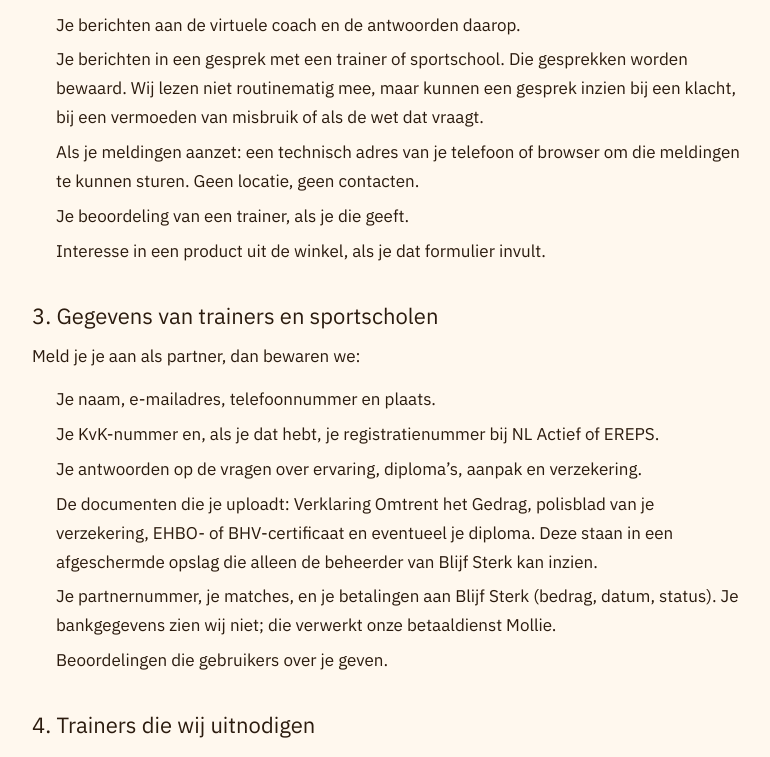
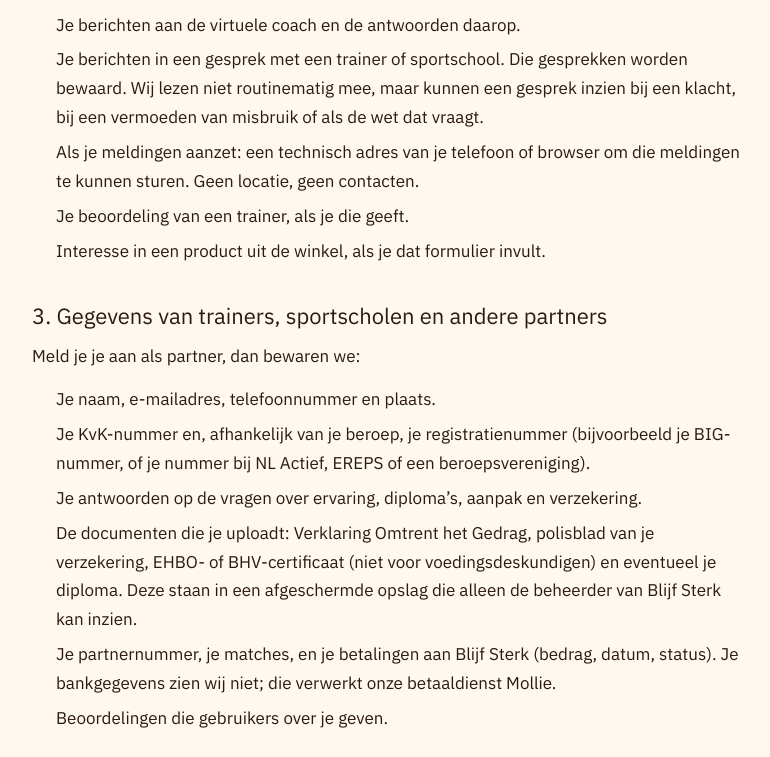
Before and after one commit to DBertels3824/blijfsterk, a Next.js app: page /privacy in a window 1280 px wide. Shown: the part 2000-2757 px from the top of the page, without its empty margins (252-1022 px from the left). Built offline with nearby package versions, Linux system fonts and the light colour scheme; no server answers.

Commit message:
forulieren

```diff
--- a/app/privacy/page.tsx
+++ b/app/privacy/page.tsx
@@ -9,7 +9,7 @@ export const metadata = {
 const HOOFDSTUKKEN = [
   { id: 'wie', titel: 'Wie is verantwoordelijk' },
   { id: 'gebruikers', titel: 'Gegevens van gebruikers' },
-  { id: 'partners', titel: 'Gegevens van trainers en sportscholen' },
+  { id: 'partners', titel: 'Gegevens van trainers, sportscholen en andere partners' },
   { id: 'kandidaten', titel: 'Trainers die wij uitnodigen' },
   { id: 'waarom', titel: 'Waarvoor we je gegevens gebruiken' },
   { id: 'coach', titel: 'De virtuele coach en kunstmatige intelligentie' },
@@ -72,13 +72,13 @@ export default function PrivacyPagina() {
         <li style={lijstItem}>Interesse in een product uit de winkel, als je dat formulier invult.</li>
       </ul>
 
-      <h2 id="partners" style={kop2}>3. Gegevens van trainers en sportscholen</h2>
+      <h2 id="partners" style={kop2}>3. Gegevens van trainers, sportscholen en andere partners</h2>
       <p style={alinea}>Meld je je aan als partner, dan bewaren we:</p>
       <ul style={lijst}>
         <li style={lijstItem}>Je naam, e-mailadres, telefoonnummer en plaats.</li>
-        <li style={lijstItem}>Je KvK-nummer en, als je dat hebt, je registratienummer bij NL Actief of EREPS.</li>
+        <li style={lijstItem}>Je KvK-nummer en, afhankelijk van je beroep, je registratienummer (bijvoorbeeld je BIG-nummer, of je nummer bij NL Actief, EREPS of een beroepsvereniging).</li>
         <li style={lijstItem}>Je antwoorden op de vragen over ervaring, diploma&rsquo;s, aanpak en verzekering.</li>
-        <li style={lijstItem}>De documenten die je uploadt: Verklaring Omtrent het Gedrag, polisblad van je verzekering, EHBO- of BHV-certificaat en eventueel je diploma. Deze staan in een afgeschermde opslag die alleen de beheerder van Blijf Sterk kan inzien.</li>
+        <li style={lijstItem}>De documenten die je uploadt: Verklaring Omtrent het Gedrag, polisblad van je verzekering, EHBO- of BHV-certificaat (niet voor voedingsdeskundigen) en eventueel je diploma. Deze staan in een afgeschermde opslag die alleen de beheerder van Blijf Sterk kan inzien.</li>
         <li style={lijstItem}>Je partnernummer, je matches, en je betalingen aan Blijf Sterk (bedrag, datum, status). Je bankgegevens zien wij niet; die verwerkt onze betaaldienst Mollie.</li>
         <li style={lijstItem}>Beoordelingen die gebruikers over je geven.</li>
       </ul>
--- a/app/voorwaarden/page.tsx
+++ b/app/voorwaarden/page.tsx
@@ -28,7 +28,7 @@ const KEUZES = [
     href: '/voorwaarden/trainers',
     titel: 'Ik ben trainer of andere professional',
     sub: 'Voorwaarden voor trainers en andere partners',
-    tekst: 'Voor trainers, fysiotherapeuten en voedingsdeskundigen die gebruikers willen begeleiden. Met toelating, kosten en de afspraken over het contact.',
+    tekst: 'Voor trainers, fysiotherapeuten, sportmasseurs en voedingsdeskundigen die gebruikers willen begeleiden. Met toelating, kosten en de afspraken over het contact.',
   },
   {
     href: '/voorwaarden/sportscholen',
--- a/app/voorwaarden/trainers/page.tsx
+++ b/app/voorwaarden/trainers/page.tsx
@@ -3,7 +3,7 @@ import VoorwaardenSlot, { SLOT_HOOFDSTUKKEN } from '@/app/components/Voorwaarden
 import { ONDERNEMING, TARIEVEN } from '@/lib/juridisch';
 
 export const metadata = {
-  title: 'Voorwaarden voor trainers — Blijf Sterk',
+  title: 'Voorwaarden voor trainers en andere partners — Blijf Sterk',
   description: 'De afspraken tussen Blijf Sterk en trainers, fysiotherapeuten, voedingsdeskundigen en andere partners.',
 };
 
@@ -33,7 +33,7 @@ export default function VoorwaardenTrainers() {
 
   return (
     <JuridischePagina
-      label="Voorwaarden voor trainers"
+      label="Voorwaarden voor trainers en andere partners"
       titel="Afspraken voor trainers en andere partners"
       intro="Dit zijn de afspraken voor trainers, fysiotherapeuten, voedingsdeskundigen en andere professionals die gebruikers van Blijf Sterk willen begeleiden. Aansluiten is gratis. Je betaalt pas als Blijf Sterk je een nieuwe klant oplevert."
     >
@@ -45,14 +45,16 @@ export default function VoorwaardenTrainers() {
         {bedrijfsregels.map((r) => <li key={r} style={lijstItem}>{r}</li>)}
       </ul>
       <p style={alinea}>In deze voorwaarden noemen we onszelf &ldquo;Blijf Sterk&rdquo; of &ldquo;wij&rdquo;. Jij bent de &ldquo;partner&rdquo;. Een gebruiker is iemand met een gewoon account die oefent met Blijf Sterk.</p>
-      <p style={alinea}>Deze voorwaarden gelden voor trainers en andere individuele professionals. Heb je een sportschool? Dan gelden de voorwaarden voor sportscholen. Doe je beide, dan gelden beide.</p>
+      <p style={alinea}>Deze voorwaarden gelden voor trainers, fysiotherapeuten, sportmasseurs, voedingsdeskundigen en andere individuele professionals. Heb je een sportschool? Dan gelden de voorwaarden voor sportscholen. Doe je beide, dan gelden beide.</p>
       <p style={alinea}>Door je aan te melden en het vinkje bij de aanmelding aan te zetten, ga je akkoord met deze voorwaarden en met onze privacyverklaring. Je verklaart dat je bevoegd bent om de aanmelding te doen.</p>
 
       <h2 id="toelating" style={kop2}>2. Toelating en toetsing</h2>
       <ul style={lijst}>
-        <li style={lijstItem}>Je meldt je aan met een geldig KvK-nummer en levert de gevraagde documenten aan: een Verklaring Omtrent het Gedrag (niet ouder dan twee jaar), het polisblad van je beroeps- of bedrijfsaansprakelijkheidsverzekering, een EHBO-, BHV- of reanimatiecertificaat, en een diploma of een registratienummer bij NL Actief of EREPS.</li>
+        <li style={lijstItem}>Je meldt je aan met een geldig KvK-nummer en levert een Verklaring Omtrent het Gedrag (niet ouder dan twee jaar) en het polisblad van je beroeps- of bedrijfsaansprakelijkheidsverzekering aan.</li>
+        <li style={lijstItem}>Trainers, fysiotherapeuten en sportmasseurs leveren ook een EHBO-, BHV- of reanimatiecertificaat aan. Voedingsdeskundigen hoeven dat niet.</li>
+        <li style={lijstItem}>Daarnaast vragen we een bewijs van je vakbekwaamheid. Trainers: een diploma of een registratienummer bij NL Actief of EREPS. Fysiotherapeuten: je BIG-nummer. Sportmasseurs en voedingsdeskundigen: een diploma of een registratienummer bij een beroepsvereniging of kwaliteitsregister.</li>
         <li style={lijstItem}>Alles wat je invult en aanlevert is juist en volledig. Verandert er iets, bijvoorbeeld doordat je verzekering of certificaat verloopt, dan laat je dat ons meteen weten en lever je een nieuw document aan.</li>
-        <li style={lijstItem}>Wij controleren je aanmelding. Als alles klopt, word je automatisch toegelaten. Zo niet, dan beoordeelt een medewerker van Blijf Sterk je aanmelding. Een registratienummer controleren wij steekproefsgewijs.</li>
+        <li style={lijstItem}>Wij controleren je aanmelding. Als alles klopt, word je meestal automatisch toegelaten. Bij fysiotherapeuten controleren wij altijd zelf de BIG-registratie in het BIG-register voordat je zichtbaar wordt. Klopt iets niet, dan beoordeelt een medewerker van Blijf Sterk je aanmelding. Registratienummers van andere registers controleren wij steekproefsgewijs.</li>
         <li style={lijstItem}>Wij beslissen of we je toelaten. We mogen een aanmelding weigeren als de documenten niet kloppen, als er een veiligheidsvraag met nee is beantwoord of als de samenwerking niet past bij Blijf Sterk. We leggen dan uit waarom.</li>
         <li style={lijstItem}>Je krijgt een partnernummer. Dat staat op je aanmelding en op elke betaling.</li>
         <li style={lijstItem}>Toelating betekent niet dat Blijf Sterk instaat voor jouw kwaliteit. Het is een controle op de documenten, geen keurmerk voor jouw begeleiding.</li>
```
